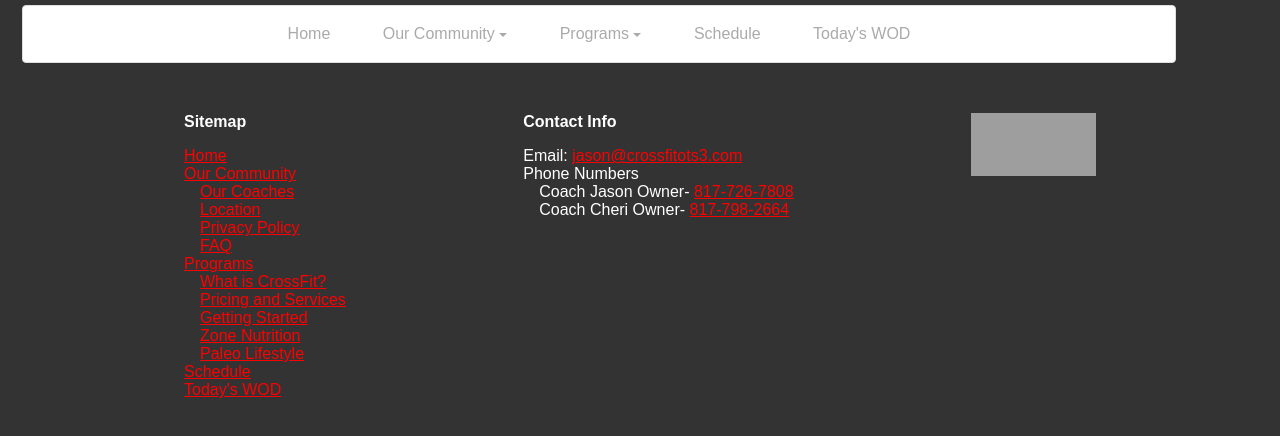
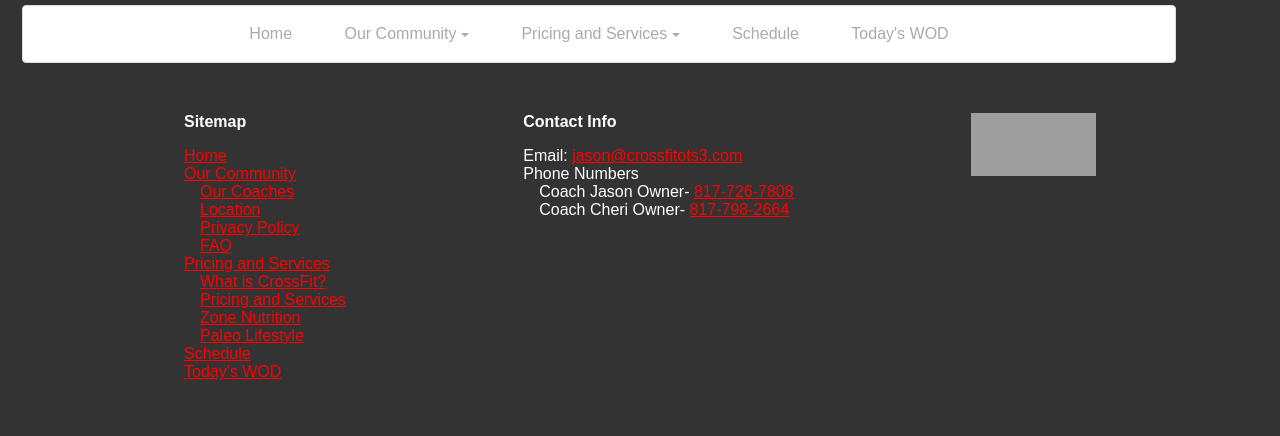
Before and after one commit to knurdtech/cfots3-test, a plain HTML site: page advocare/index.html in a window 1280 px wide. Shown: the part 88-524 px from the top of the page. Drawn offline with nearby package versions, Linux system fonts and the light colour scheme; grey boxes are pictures that could not be loaded; a script that the page names is missing.

Commit message:
commit dd9a

```diff
--- a/advocare/index.html
+++ b/advocare/index.html
@@ -28,12 +28,11 @@
       </ul>
       </div>
       </li>
-      <li><a href="/pricing-and-services/">Programs <span class="caret"></a>
+      <li><a href="/pricing-and-services/">Pricing and Services <span class="caret"></a>
       <div>
       <ul>
         <li><a href="/what-is-crossfit/">What is CrossFit?</a></li>
         <li><a href="/pricing-and-services/">Pricing and Services</a></li>
-        <li><a href="/getting-started/">Getting Started</a></li>
         <li><a href="/zone-nutrition/">Zone Nutrition</a></li>
         <li><a href="/paleo-lifestyle/">Paleo Lifestyle</a></li>
       </ul>
@@ -87,12 +86,11 @@
       </ul>
       </div>
       </li>
-      <li><a href="/pricing-and-services/">Programs <span class="caret"></a>
+      <li><a href="/pricing-and-services/">Pricing and Services <span class="caret"></a>
       <div>
       <ul>
         <li><a href="/what-is-crossfit/">What is CrossFit?</a></li>
         <li><a href="/pricing-and-services/">Pricing and Services</a></li>
-        <li><a href="/getting-started/">Getting Started</a></li>
         <li><a href="/zone-nutrition/">Zone Nutrition</a></li>
         <li><a href="/paleo-lifestyle/">Paleo Lifestyle</a></li>
       </ul>
```
Also changed, not shown: coaches/index.html (+2 -4 lines), faq/index.html (+2 -4 lines), getting-started/index.html (+2 -4 lines), index.html (+2 -4 lines), location/index.html (+2 -4 lines), our-community/index.html (+2 -4 lines), paleo-lifestyle/index.html (+2 -4 lines), pricing-and-services/index.html (+2 -4 lines), privacy-policy/index.html (+2 -4 lines), schedule/index.html (+2 -4 lines), todays-wod/index.html (+2 -4 lines), what-is-crossfit/index.html (+2 -4 lines), zone-nutrition/index.html (+2 -4 lines).
